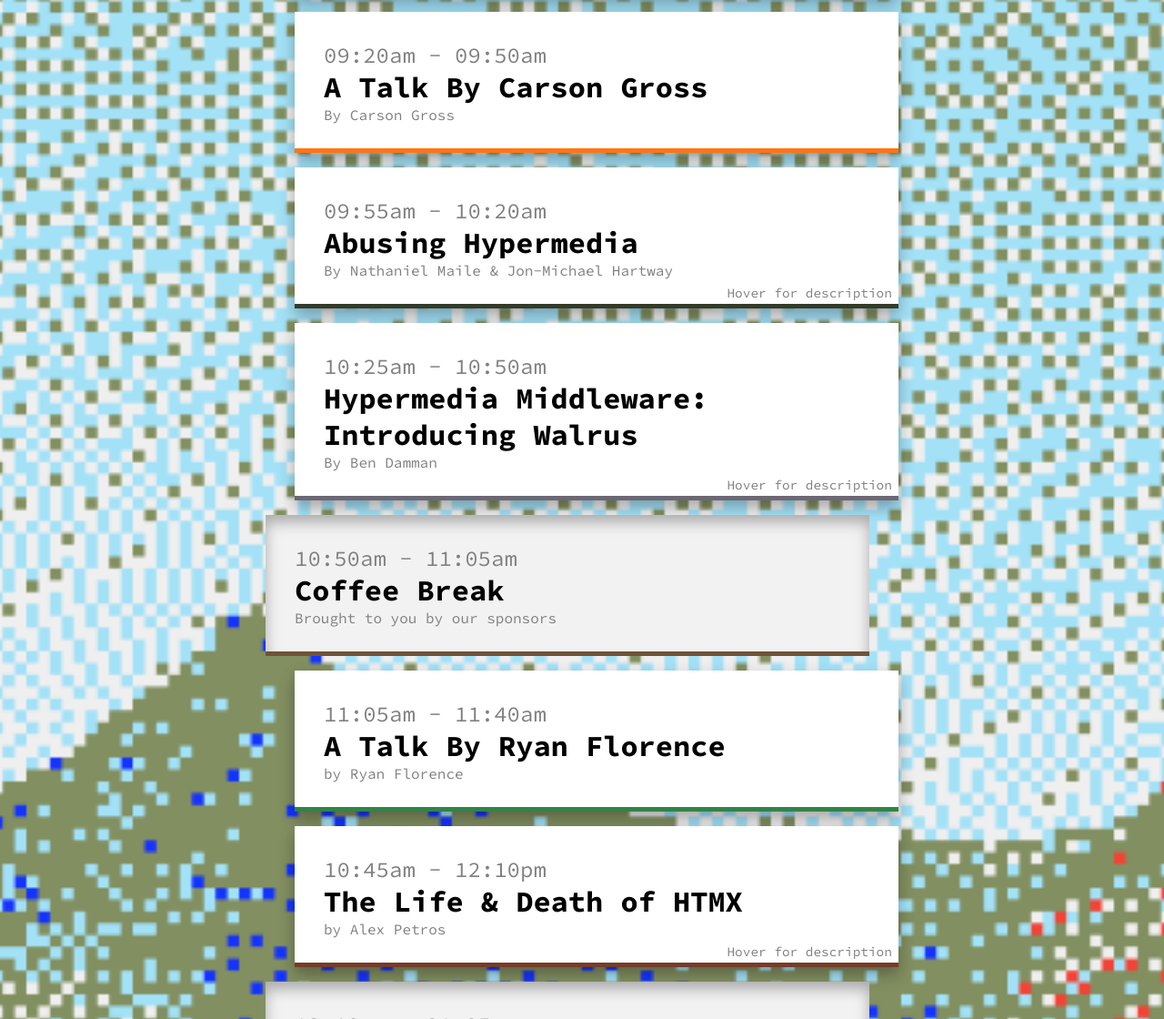
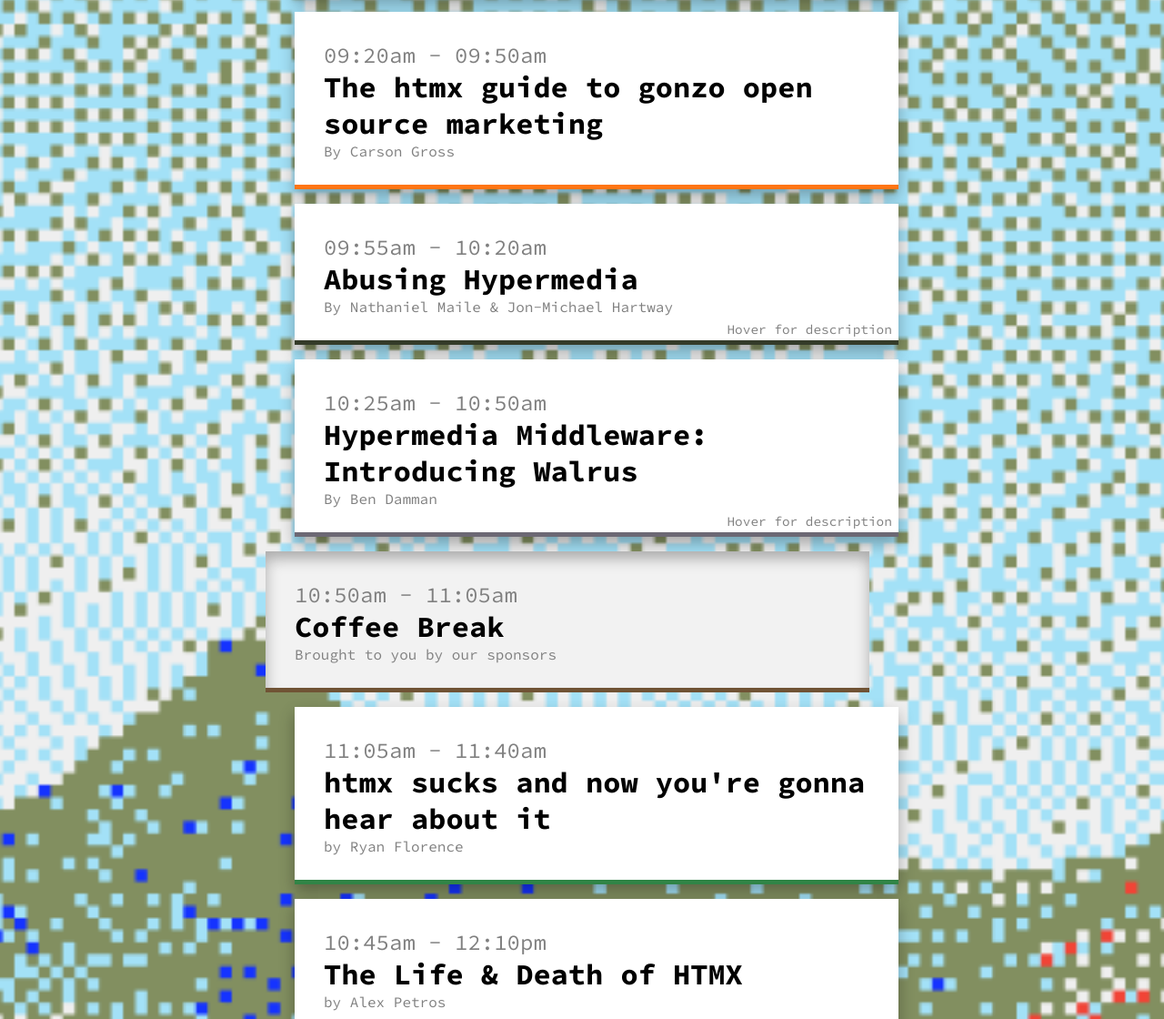
Before and after one commit to nicholasoxford/bigskydevcon, a plain HTML site: page index.html in a window 1280 px wide. Shown: the part 4981-6101 px from the top of the page at 91% size. Drawn offline with nearby package versions, Linux system fonts and the light colour scheme; a script that the page names is missing; a web font is replaced by a local one.

Commit message:
Adding carson + ryan talk titles

```diff
--- a/index.html
+++ b/index.html
@@ -294,7 +294,7 @@
       </li>
       <li>
         <span class="time">09:20am - 09:50am</span>
-        <span class="title">A Talk By Carson Gross</span>
+        <span class="title">The htmx guide to gonzo open source marketing</span>
         <span class="who">By Carson Gross</span>
         <div class="color-bar" style="background-color: #FF7514;"></div>
       </li>
@@ -327,7 +327,7 @@
       </li>
       <li>
         <span class="time">11:05am - 11:40am</span>
-        <span class="title">A Talk By Ryan Florence</span>
+        <span class="title">htmx sucks and now you're gonna hear about it</span>
         <span class="who">by Ryan Florence</span>
         <div class="color-bar" style="background-color: #308446;"></div>
       </li>
```
